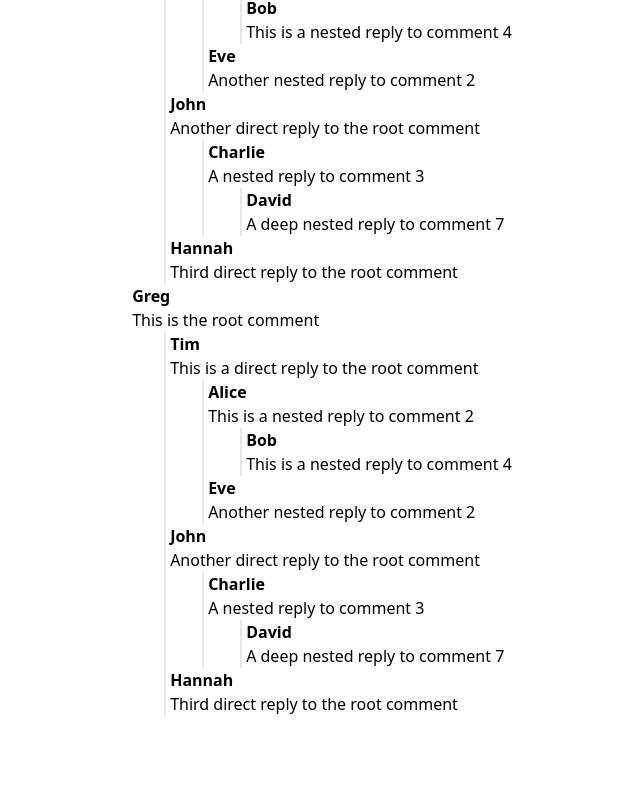
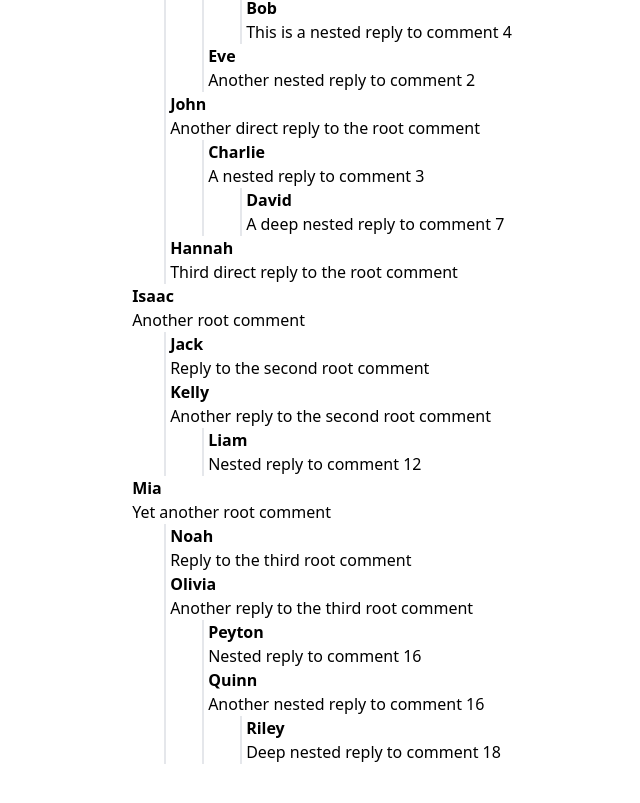
Before and after one commit to Timer00/reddit-comments, a Next.js app: page / in a window 1280 px wide. Shown: the part 433-1236 px from the top of the page, without its empty margins (318-958 px from the left). Before the commit the page ends 1213 px from the top, so only its background shows below. Built offline with nearby package versions, Linux system fonts and the light colour scheme.

Commit message:
Create structure and functions to add new comments
Allow CommentForm to submit content and user.
Create addNestedComment function to facilitate reply feature.
Create interfaces for conciseness of types relating to Comments and Thread.

```diff
--- a/src/components/CommentForm.tsx
+++ b/src/components/CommentForm.tsx
@@ -1,9 +1,20 @@
+import React, { useState } from "react";
+
 interface CommentForm {
   user: string
+  onSubmit: (user: string, content: string) => void
 }
 
-export const CommentForm = ({ user }: CommentForm) =>
-  <div className='w-full'>
+export const CommentForm = ({ user, onSubmit }: CommentForm) => {
+  const [content, setContent] = useState("");
+
+  const submit = (e: React.FormEvent) => {
+    e.preventDefault();
+    onSubmit(user, content);
+  }
+
+  return (
+    <form onSubmit={submit} className='w-full'>
       <label htmlFor="comment" className="block text-sm font-medium leading-6 text-gray-900">
         Commenting as {user}:
       </label>
@@ -14,9 +25,16 @@ export const CommentForm = ({ user }: CommentForm) =>
           id="comment"
           className="p-4 block w-full placeholder:text-gray-400 sm:text-sm sm:leading-6"
           placeholder='Add your comment...'
+          value={content}
+          onChange={e => setContent(e.target.value)}
         />
         <div className='bg-gray-200 flex flex-row'>
-        <button className='m-1 bg-white rounded text-xs px-2'>Comment</button>
+          <button disabled={!content}
+                  className='disabled:opacity-50 disabled:cursor-not-allowed m-1 bg-white rounded text-xs px-2 font-bold'>
+            Comment
+          </button>
         </div>
       </div>
-  </div>
+    </form>
+  )
+}
--- a/src/pages/index.tsx
+++ b/src/pages/index.tsx
@@ -1,7 +1,17 @@
 import Head from "next/head";
-import { useState } from "react";
-import { type CommentThree, Thread } from "~/components/Thread";
+import { useEffect, useState } from "react";
+import { Thread } from "~/components/Thread";
 import { CommentForm } from "~/components/CommentForm";
+import { log } from "next/dist/server/typescript/utils";
+
+//TODO: write comment related functionality in different file(s)
+export interface CommentThree {
+  id: number;
+  author: string;
+  text: string;
+
+  children?: CommentThree[]
+}
 
 const CommentThrees = [
   {
@@ -60,64 +70,107 @@ const CommentThrees = [
     ]
   },
   {
-  id: 1,
-  text: 'This is the root comment',
-  author: 'Greg',
+    id: 10,
+    text: 'Another root comment',
+    author: 'Isaac',
     children: [
       {
-      id: 2,
-      text: 'This is a direct reply to the root comment',
-      author: 'Tim',
+        id: 11,
+        text: 'Reply to the second root comment',
+        author: 'Jack',
+      },
+      {
+        id: 12,
+        text: 'Another reply to the second root comment',
+        author: 'Kelly',
         children: [
           {
-          id: 4,
-          text: 'This is a nested reply to comment 2',
-          author: 'Alice',
-          children: [
-            {
-              id: 5,
-              text: 'This is a nested reply to comment 4',
-              author: 'Bob',
-            }
-          ]
-        },
-        {
-          id: 6,
-          text: 'Another nested reply to comment 2',
-          author: 'Eve',
-        }
-      ]
-    },
-    {
-      id: 3,
-      text: 'Another direct reply to the root comment',
-      author: 'John',
-      children: [
-        {
-          id: 7,
-          text: 'A nested reply to comment 3',
-          author: 'Charlie',
-          children: [
-            {
-              id: 8,
-              text: 'A deep nested reply to comment 7',
-              author: 'David',
+            id: 13,
+            text: 'Nested reply to comment 12',
+            author: 'Liam',
           }
         ]
       }
     ]
   },
   {
-      id: 9,
-      text: 'Third direct reply to the root comment',
-      author: 'Hannah'
+    id: 14,
+    text: 'Yet another root comment',
+    author: 'Mia',
+    children: [
+      {
+        id: 15,
+        text: 'Reply to the third root comment',
+        author: 'Noah',
+      },
+      {
+        id: 16,
+        text: 'Another reply to the third root comment',
+        author: 'Olivia',
+        children: [
+          {
+            id: 17,
+            text: 'Nested reply to comment 16',
+            author: 'Peyton',
+          },
+          {
+            id: 18,
+            text: 'Another nested reply to comment 16',
+            author: 'Quinn',
+            children: [
+              {
+                id: 19,
+                text: 'Deep nested reply to comment 18',
+                author: 'Riley',
               }
             ]
-},
+          }
+        ]
+      }
+    ]
+  }
 ] as CommentThree[];
 
+// interface NewComment extends Omit<CommentThree, 'id'> {
+interface NewComment extends CommentThree {
+  parentId?: number
+}
+
+function addNestedComment(threads: CommentThree[], newComment: NewComment): CommentThree[] {
+  return threads.map(comment => {
+    // If the comment ID matches the parentId of the new comment
+    if (comment.id === newComment.parentId) {
+      // Append the new comment to the children and return the comment with its updated children
+      const updatedChildren = comment.children ? [...comment.children, newComment] : [newComment];
+      return { ...comment, children: updatedChildren };
+    }
+
+    // If the comment has children, search within them
+    if (comment.children) {
+      return { ...comment, children: addNestedComment(comment.children, newComment) };
+    }
+
+    // Return the comment as is if no match is found
+    return comment;
+  });
+}
+
 export default function Home() {
-  const [threads,] = useState(CommentThrees);
+  const [threads, setThreads] = useState(CommentThrees);
+  const [lastId, setLastId] = useState(19);
+  //TODO: find a better way to fetch the initial lastId, it should come from somewhere not be set manually
+
+  const submitNewComment = (user: string, content: string) => {
+    addNewComment({ author: user, text: content, id: lastId + 1 });
+    setLastId(lastId + 1);
+  }
+
+  const addNewComment = (newComment: NewComment) => {
+    if (!newComment.parentId)
+      setThreads([...threads, newComment]);
+    else
+      setThreads(addNestedComment(threads, newComment));
+  }
 
   return (
     <>
@@ -129,9 +182,9 @@ export default function Home() {
       <main className="flex min-h-screen flex-col items-center justify-center">
         <div className="container flex flex-col items-center justify-center gap-12 px-4 py-16 ">
           <div className='thread'>
-            <CommentForm user='Timer00' />
+            <CommentForm onSubmit={submitNewComment} user='Timer00' />
 
-            <hr className='py-5'/>
+            <hr className='py-5' />
 
             {threads.map(props => <Thread key={props.id} {...props} />)}
           </div>
```
Also changed, not shown: src/components/Thread.tsx (+3 -7 lines). Lines whose indentation alone changed are shown as unchanged.
